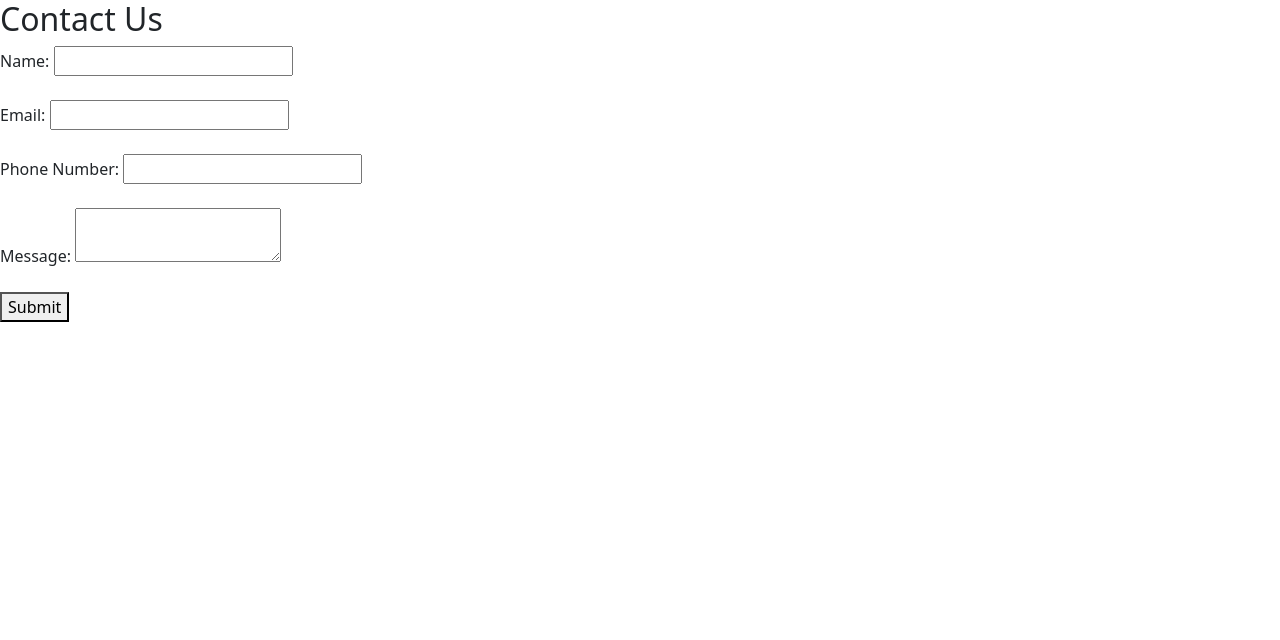
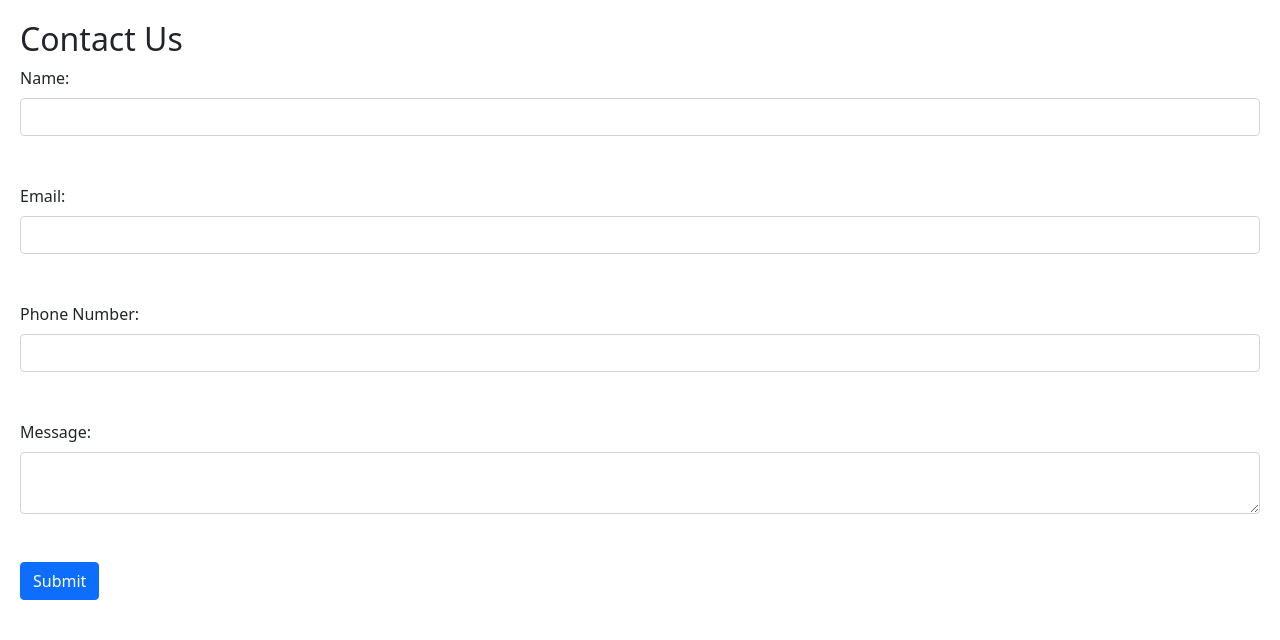
Before and after one commit to stevenalila/contactsport, a website: page frontend/index.html in a window 1280 px wide. Drawn offline with nearby package versions, Linux system fonts and the light colour scheme.

Commit message:
styled contact form with bootstrap

```diff
--- a/frontend/index.html
+++ b/frontend/index.html
@@ -5,25 +5,29 @@
         <meta name="viewport" content="width=device-width, initial-scale=1.0">
         <!-- Bootstrap CSS -->
         <link href="https://cdn.jsdelivr.net/npm/bootstrap@5.0.2/dist/css/bootstrap.min.css" rel="stylesheet" integrity="sha384-EVSTQN3/azprG1Anm3QDgpJLIm9Nao0Yz1ztcQTwFspd3yD65VohhpuuCOmLASjC" crossorigin="anonymous">
+        <link href="./mainstyle.css" type="text/css" rel="stylesheet">
     </head>
     <body>
+    <div class="Container">
         <h2>Contact Us</h2>
-    <form id="contactForm">
-        <label for="name">Name:</label>
-        <input type="text" id="name" name="name" required><br><br>
+        <form id="contactForm">
+            <div class="mb-3">
+            <label for="name" class="form-label">Name:</label>
+            <input type="text" id="name" name="name" class="form-control" required><br><br>
 
-        <label for="email">Email:</label>
-        <input type="email" id="email" name="email" required><br><br>
+            <label for="email" class="form-label">Email:</label>
+            <input type="email" id="email" name="email" class="form-control" required><br><br>
 
-        <label for="phone">Phone Number:</label>
-        <input type="tel" id="phone" name="phone" required><br><br>
+            <label for="phone" class="form-label">Phone Number:</label>
+            <input type="tel" id="phone" name="phone" class="form-control" required><br><br>
 
-        <label for="message">Message:</label>
-        <textarea id="message" name="message" required></textarea><br><br>
+            <label for="message" class="form-label">Message:</label>
+            <textarea id="message" name="message" class="form-control" required></textarea><br><br>
 
-        <button type="submit">Submit</button>
-    </form>
-
+            <button type="submit" class="btn btn-primary">Submit</button>
+            </div>
+        </form>
+    </div>
     <script>
         document.getElementById('contactForm').addEventListener('submit', async function(event) {
             event.preventDefault();
--- /dev/null
+++ b/frontend/mainstyle.css
@@ -0,0 +1,5 @@
+.Container {
+    margin: 0 auto;
+    padding: 20px;
+    overflow: hidden;
+}
--- a/index.js
+++ b/index.js
@@ -37,7 +37,7 @@ app.post('/submit-form', (req, res) => {
         //send email with defined transport object
         const info = await transporter.sendMail({
             from: ' "IT Support" <info@inthesun.xyz>', //sender email address
-            to: "alilasteve@gmail.com , wairitk@gmail.com", //list of receivers
+            to: "alilasteve@gmail.com", //list of receivers
             subject: "Contact Form Submission",
             html: "<p>Greetings! The website contact survey is well received "+ "<br>Name "+`${name}<hr>`+"<br>Email "+`${email}<hr>`+"<br>Phone "+`${phone}`+"<br>Message "+`${message}`+"<p>"
         });
```
